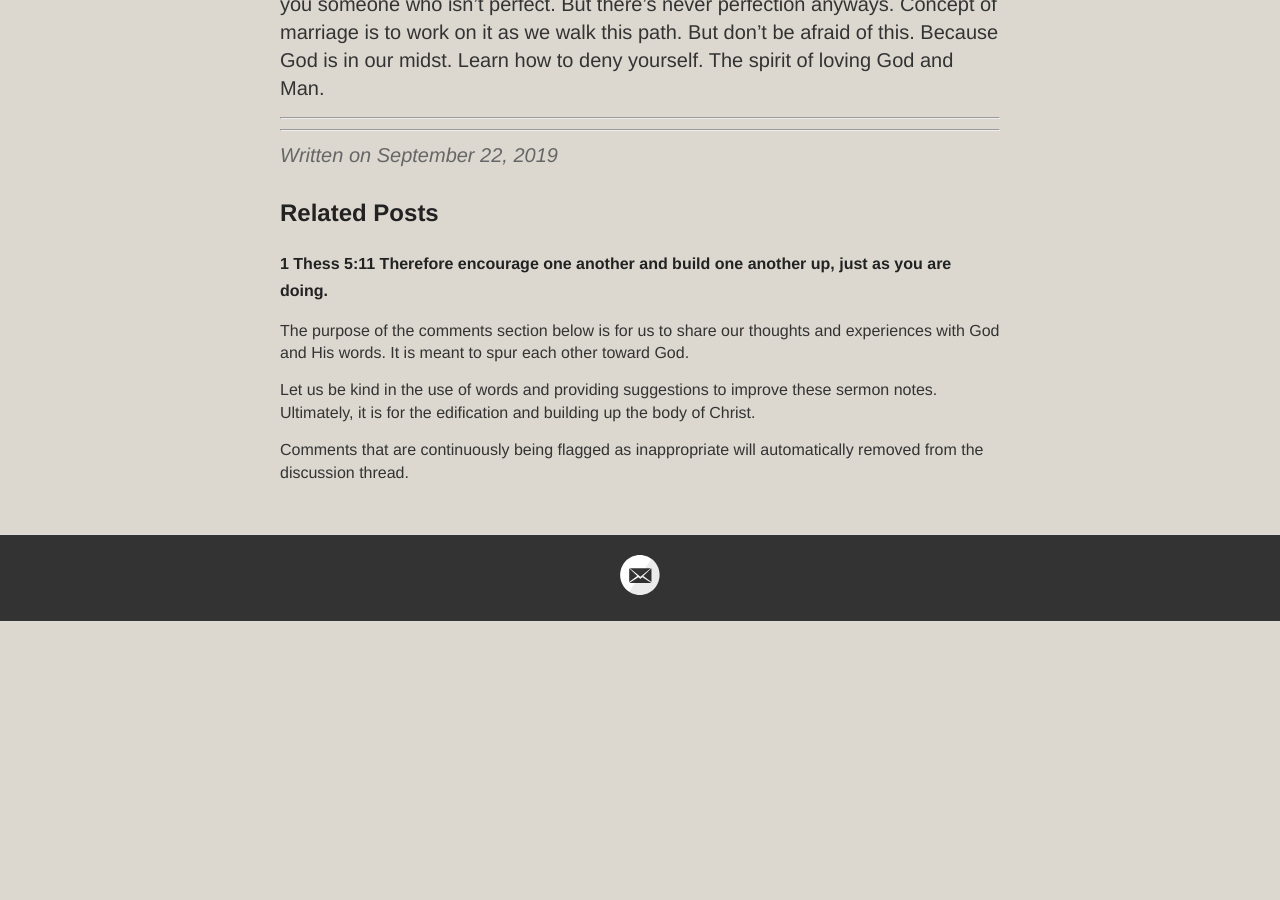
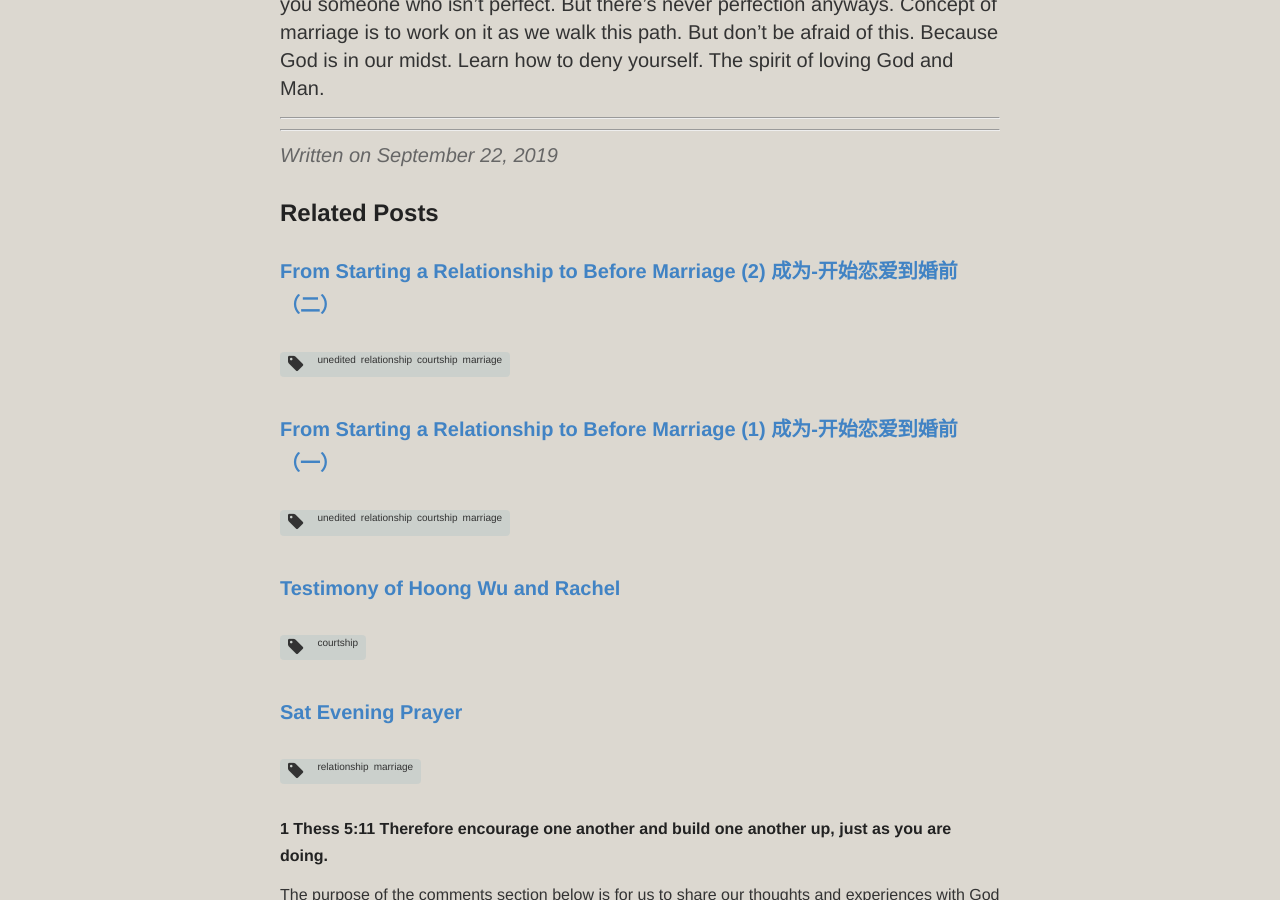
Before and after one commit to catchupTJC/catchuptjc.github.io, a Jekyll site: the page built from _posts/2019-09-22-Preparation from One to Two.md, in a window 1280 px wide and 900 px high, scrolled down 7351 px. Built offline with Jekyll 4.4.1, drawn with Linux system fonts in a browser that asks for light colours; nearby versions of some CDN libraries; comment, search, counter and statistics services are not loaded; before the commit the page ends 7973 px from its top, so only the background shows below that; some of the changed lines change nothing that is shown; some of the changed text lies outside the part shown.

Commit message:
Update 2019-09-22-Preparation from One to Two.md

```diff
--- a/_posts/2019-09-22-Preparation from One to Two.md
+++ b/_posts/2019-09-22-Preparation from One to Two.md
@@ -1,8 +1,8 @@
 ---
 layout: post
 title: Preparation from One to Two 从一人到二人的准备
-category: YouthSpiritualMeeting(SG)2019
-tags: [Unedited,Relationship,Courtship,Marriage]
+category: youthspiritualmeeting2019singapore
+tags: [unedited,relationship,courtship,marriage]
 hymns: [364,377]
 ---
 Why two and not one? Along the way if we have a wrong concept towards this matter and go against the will of God regarding Creation; we talked about how animals aren’t able to be companions to Man; how material goods can’t satisfy us. God created Man and Woman not Man and Man, and Woman and Woman. The world carries many concepts of marriage that go against the concept of Creation. We hence ought to have the right understand. The Bible tells us an important concept when He created Man and Woman in the beginning: it’s not good for Man to be alone. Human beings are social creatures that require another person to fulfil the needs of the heart. If a man were to stay up in a mountain alone, his mental capacity will be affected after a while. Two becoming one will also give off godly offspring; to learn reverence; to learn about loyalty towards your partner and towards God. This will affect how the next generation moves forward as well. Therefore two becoming one grooms the next generation to continue on.
```
